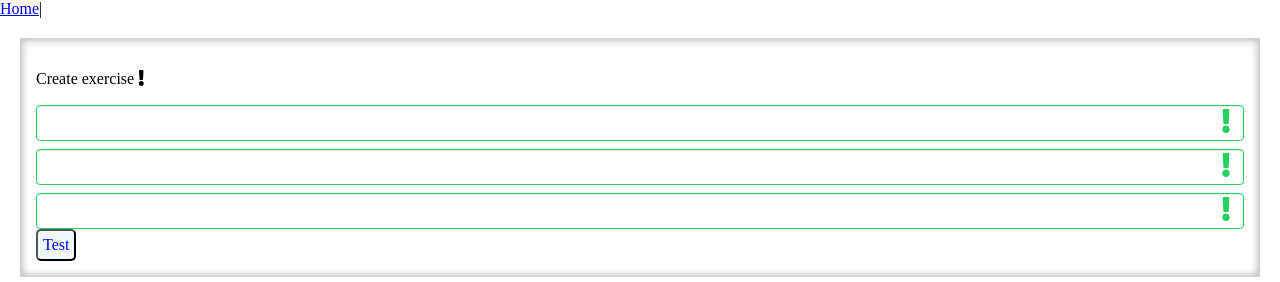
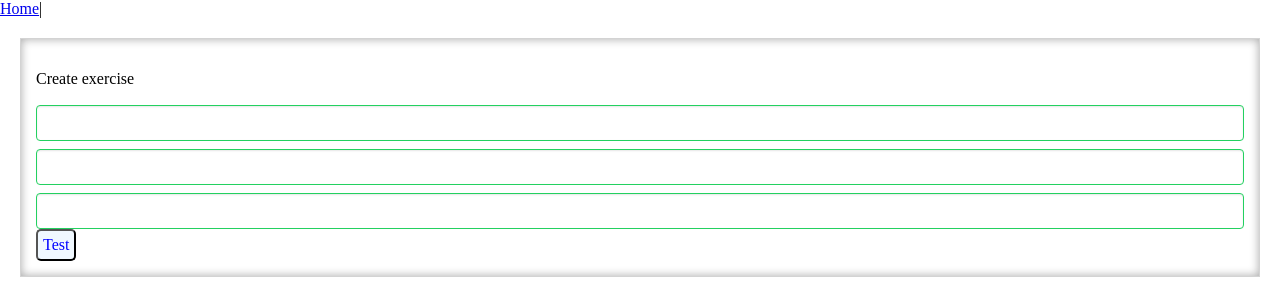
Before and after one commit to danutzcodrescu/dev-log, a Vue app: page / in a window 1280 px wide. Shown: the top 282 px of the page. Built offline with nearby package versions, Linux system fonts and the light colour scheme.

Commit message:
fix: comment out icon showing in input

```diff
--- a/public/index.html
+++ b/public/index.html
@@ -10,12 +10,12 @@
       rel="stylesheet"
       href="https://cdnjs.cloudflare.com/ajax/libs/normalize/8.0.1/normalize.min.css"
     />
-    <link
+    <!-- <link
       rel="stylesheet"
       href="https://use.fontawesome.com/releases/v5.8.1/css/all.css"
       integrity="sha384-50oBUHEmvpQ+1lW4y57PTFmhCaXp0ML5d60M1M7uH2+nqUivzIebhndOJK28anvf"
       crossorigin="anonymous"
-    />
+    /> -->
   </head>
   <body>
     <noscript>
--- a/src/components/Input.component.vue
+++ b/src/components/Input.component.vue
@@ -3,12 +3,12 @@
     <label :for="name">{{name}}</label>
     <input :class="inputClass" v-if="$attrs.type === undefined" :type="text" v-bind="$attrs">
     <input v-else v-bind="$attrs" :class="inputClass">
-    <span v-if="inputClass === 'success'" class="icon sucess">
+    <!-- <span v-if="inputClass === 'success'" class="icon sucess">
       <i></i>
     </span>
     <span v-else-if="inputClass === 'error'" class="icon error">
       <i></i>
-    </span>
+    </span>-->
     <p v-if="message" :class="inputClass">{{message}}</p>
   </div>
 </template>
@@ -107,28 +107,28 @@ div {
     color: $error-color;
   }
 
-  span.icon {
-    height: 2.25em;
-    pointer-events: none;
-    position: absolute;
-    top: 3px;
-    width: 2.25em;
-    z-index: 4;
-    right: 0;
-    text-align: center;
-    i:before {
-      display: inline-block;
-      font-style: normal;
-      font-variant: normal;
-      text-rendering: auto;
-      -webkit-font-smoothing: antialiased;
-      font-family: 'Font Awesome 5 Free Solid', 'Font Awesome 5 Free';
-      font-size: 24px;
-      font-weight: 600;
-    }
-    i:before {
-      content: '\f12a';
-    }
-  }
+  // span.icon {
+  //   height: 2.25em;
+  //   pointer-events: none;
+  //   position: absolute;
+  //   top: 3px;
+  //   width: 2.25em;
+  //   z-index: 4;
+  //   right: 0;
+  //   text-align: center;
+  //   i:before {
+  //     display: inline-block;
+  //     font-style: normal;
+  //     font-variant: normal;
+  //     text-rendering: auto;
+  //     -webkit-font-smoothing: antialiased;
+  //     font-family: 'Font Awesome 5 Free Solid', 'Font Awesome 5 Free';
+  //     font-size: 24px;
+  //     font-weight: 600;
+  //   }
+  //   i:before {
+  //     content: '\f12a';
+  //   }
+  // }
 }
 </style>
```
